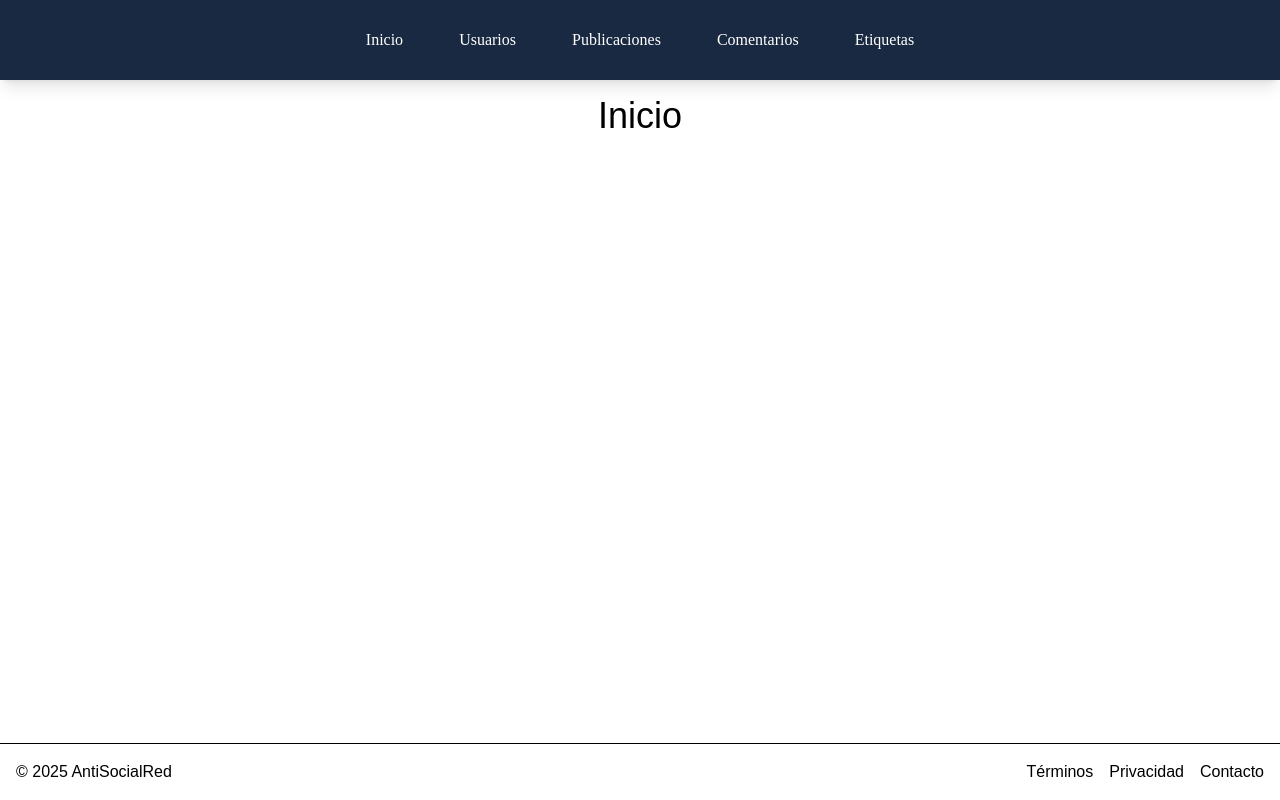
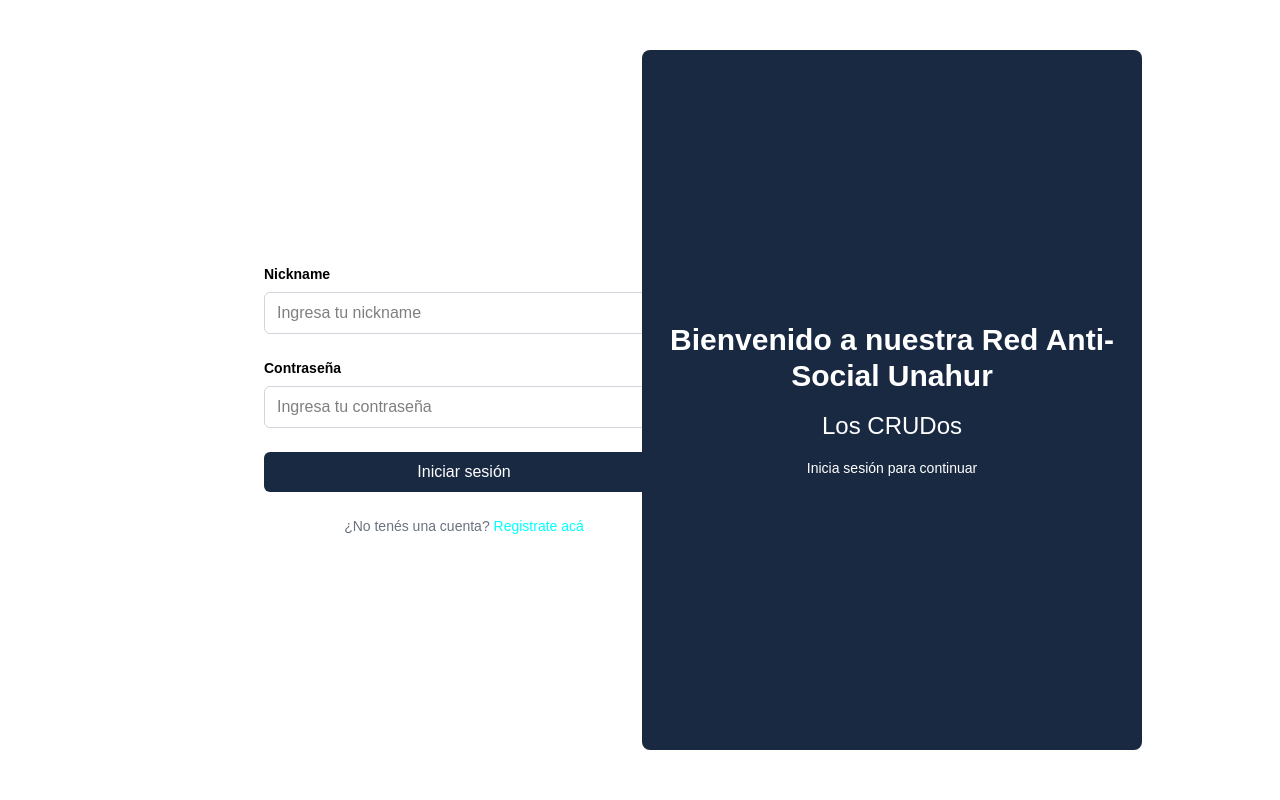
Before and after one commit to JulianAlvarez07/Unahur-antisocialred-front, a React (Vite) app: page / in a window 1280 px wide. Built offline with nearby package versions, Linux system fonts and the light colour scheme.

Commit message:
se agrego pagina de login

```diff
--- a/src/App.tsx
+++ b/src/App.tsx
@@ -1,16 +1,30 @@
 import AppRouter from "@/routes/App-router";
-import { BrowserRouter } from "react-router-dom";
+import { BrowserRouter, useLocation } from "react-router-dom";
 import Layout from "@/components/Layout";
-const App = () => {
+
+const AppContent = () => {
+  const location = useLocation();
+  const isLoginPage = location.pathname === "/";
+
   return (
-    <div>
-      <BrowserRouter>
+    <div className="min-h-screen">
+      {isLoginPage ? (
+        <AppRouter />
+      ) : (
         <Layout>
           <AppRouter />
         </Layout>
-      </BrowserRouter>
+      )}
     </div>
   );
 };
 
+const App = () => {
+  return (
+    <BrowserRouter>
+      <AppContent />
+    </BrowserRouter>
+  );
+};
+
 export default App;
--- a/src/components/Navbar.tsx
+++ b/src/components/Navbar.tsx
@@ -6,7 +6,7 @@
       <ul className="flex space-x-6">
         <li className="relative group">
           <Link
-            to="/"
+            to="/home"
             className="px-4 py-2 inline-block transition-all duration-300 hover:text-cyan-400"
           >
             <span className="relative z-10">Inicio</span>
--- a/src/index.css
+++ b/src/index.css
@@ -9,9 +9,10 @@
   color: var(--color-text-primary);
 
   --color-background: #ffffff;
+  --color-background-secondary: #1a2942;
   --color-text-primary: #000000;
-  --color-text-secondary: #bbf7d0;
-  --color-text-accent: #22c55e;
+  --color-text-secondary: #00ffff;
+  --color-text-accent: #4d0397;
 
   --font-titulo: "Cal Sans", sans-serif;
   --font-edu-nsw-act-hand-pre: "Edu NSW ACT Hand Pre", cursive;
@@ -26,6 +27,10 @@
 /* clases para utilizar los colores */
 .bg-theme {
   background-color: var(--color-background);
+}
+
+.bg-secondary {
+  background-color: var(--color-background-secondary);
 }
 
 .text-primary {
--- /dev/null
+++ b/src/pages/Home.tsx
@@ -0,0 +1,9 @@
+const Home = () => {
+  return (
+    <div>
+      <h1 className="font-titulo text-center text-4xl mt-4">HOME</h1>
+    </div>
+  );
+};
+
+export default Home;
--- a/src/pages/Inicio.tsx
+++ /dev/null
@@ -1,9 +0,0 @@
-const Inicio = () => {
-  return (
-    <div>
-      <h1 className="font-titulo text-center text-4xl mt-4">Inicio</h1>
-    </div>
-  );
-};
-
-export default Inicio;
--- /dev/null
+++ b/src/pages/Login.tsx
@@ -0,0 +1,68 @@
+import { Link } from "react-router-dom";
+
+const Login = () => {
+  return (
+    <div className="flex flex-col items-center justify-center h-screen">
+      <div className="grid grid-cols-6 grid-rows-5 gap-1">
+        <div className="col-span-2 row-span-5 col-start-2 w-[500px] h-[700px]">
+          <div className="flex flex-col items-center justify-center h-full">
+            <form className="w-[80%] space-y-6">
+              <div className="space-y-2">
+                <label htmlFor="nickname" className="block text-sm font-bold">
+                  Nickname
+                </label>
+                <input
+                  type="text"
+                  id="nickname"
+                  name="nickname"
+                  className="w-full px-3 py-2 border border-gray-300 rounded-md focus:outline-none focus:ring-2 focus:ring-[#00ffff]"
+                  placeholder="Ingresa tu nickname"
+                />
+              </div>
+
+              <div className="space-y-2">
+                <label htmlFor="password" className="block text-sm font-bold">
+                  Contraseña
+                </label>
+                <input
+                  type="password"
+                  id="password"
+                  name="password"
+                  className="w-full px-3 py-2 border border-gray-300 rounded-md focus:outline-none focus:ring-2 focus:ring-[#00ffff]"
+                  placeholder="Ingresa tu contraseña"
+                />
+              </div>
+
+              <button
+                type="submit"
+                className="w-full bg-secondary text-white py-2 px-4 rounded-md cursor-pointer hover:!bg-blue-800 transition-colors"
+              >
+                Iniciar sesión
+              </button>
+
+              <p className="text-center text-gray-500 text-sm">
+                ¿No tenés una cuenta?{" "}
+                <Link to="/register" className="text-secondary hover:underline">
+                  Registrate acá
+                </Link>
+              </p>
+            </form>
+          </div>
+        </div>
+        <div className="col-span-2 row-span-5 col-start-4 bg-secondary rounded-lg w-[500px] h-[700px]">
+          <div className="flex flex-col items-center justify-center h-full">
+            <h2 className="text-white text-center text-3xl font-bold mb-4">
+              Bienvenido a nuestra Red Anti-Social Unahur
+            </h2>
+            <h3 className="text-white text-center text-2xl mb-4">Los CRUDos</h3>
+            <p className="text-white text-center text-sm">
+              Inicia sesión para continuar
+            </p>
+          </div>
+        </div>
+      </div>
+    </div>
+  );
+};
+
+export default Login;
--- a/src/routes/App-router.tsx
+++ b/src/routes/App-router.tsx
@@ -1,14 +1,16 @@
 import { Routes, Route } from "react-router-dom";
-import Inicio from "@/pages/Inicio";
 import Usuarios from "@/pages/Usuarios";
 import Publicaciones from "@/pages/Publicaciones";
 import Comentarios from "@/pages/Comentarios";
 import Etiquetas from "@/pages/Etiquetas";
+import Login from "@/pages/Login";
+import Home from "@/pages/Home";
 
 const AppRouter = () => {
   return (
     <Routes>
-      <Route path="/" element={<Inicio />} />
+      <Route path="/" element={<Login />} />
+      <Route path="/home" element={<Home />} />
       <Route path="/usuarios" element={<Usuarios />} />
       <Route path="/publicaciones" element={<Publicaciones />} />
       <Route path="/comentarios" element={<Comentarios />} />
```
